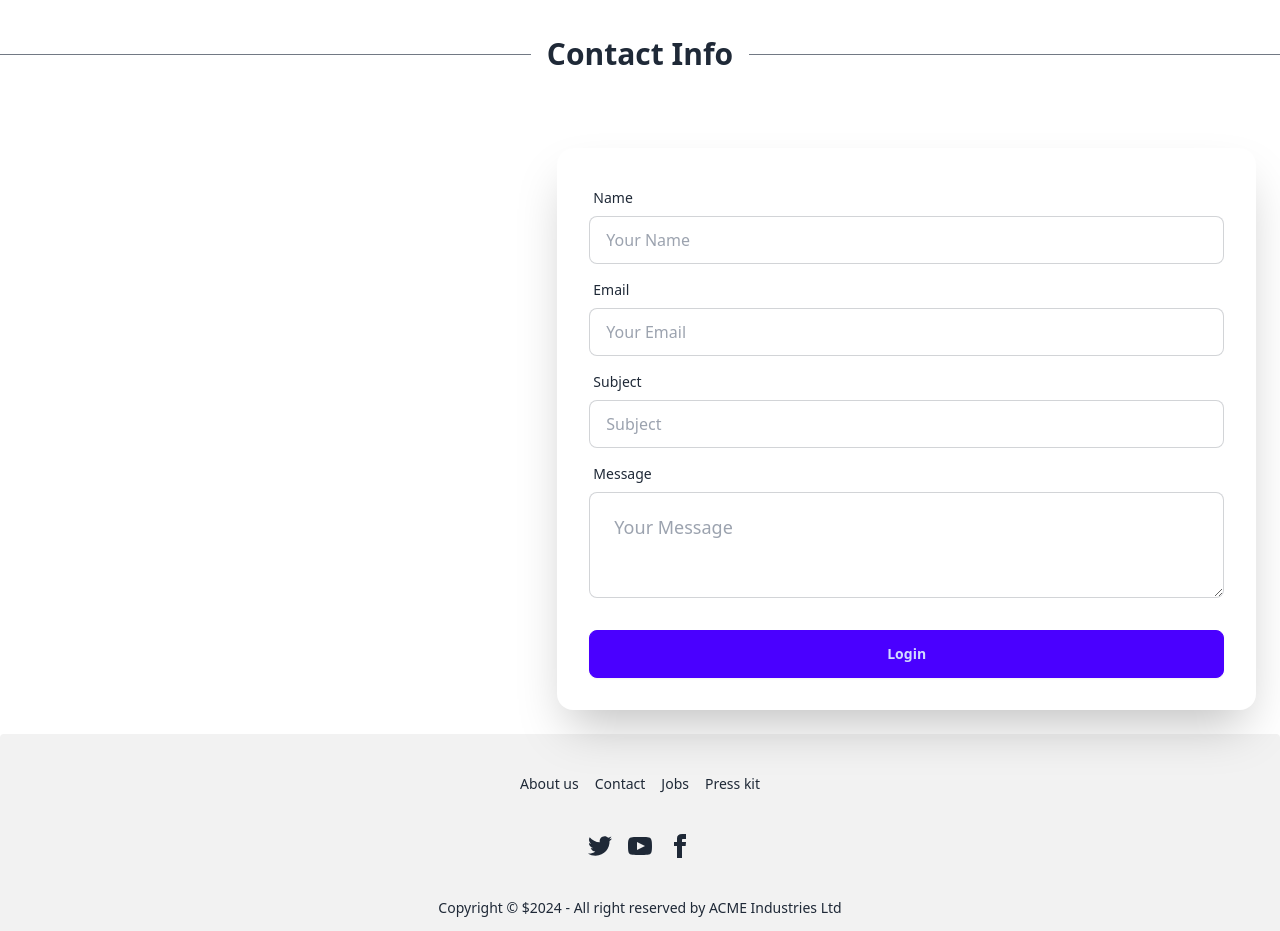
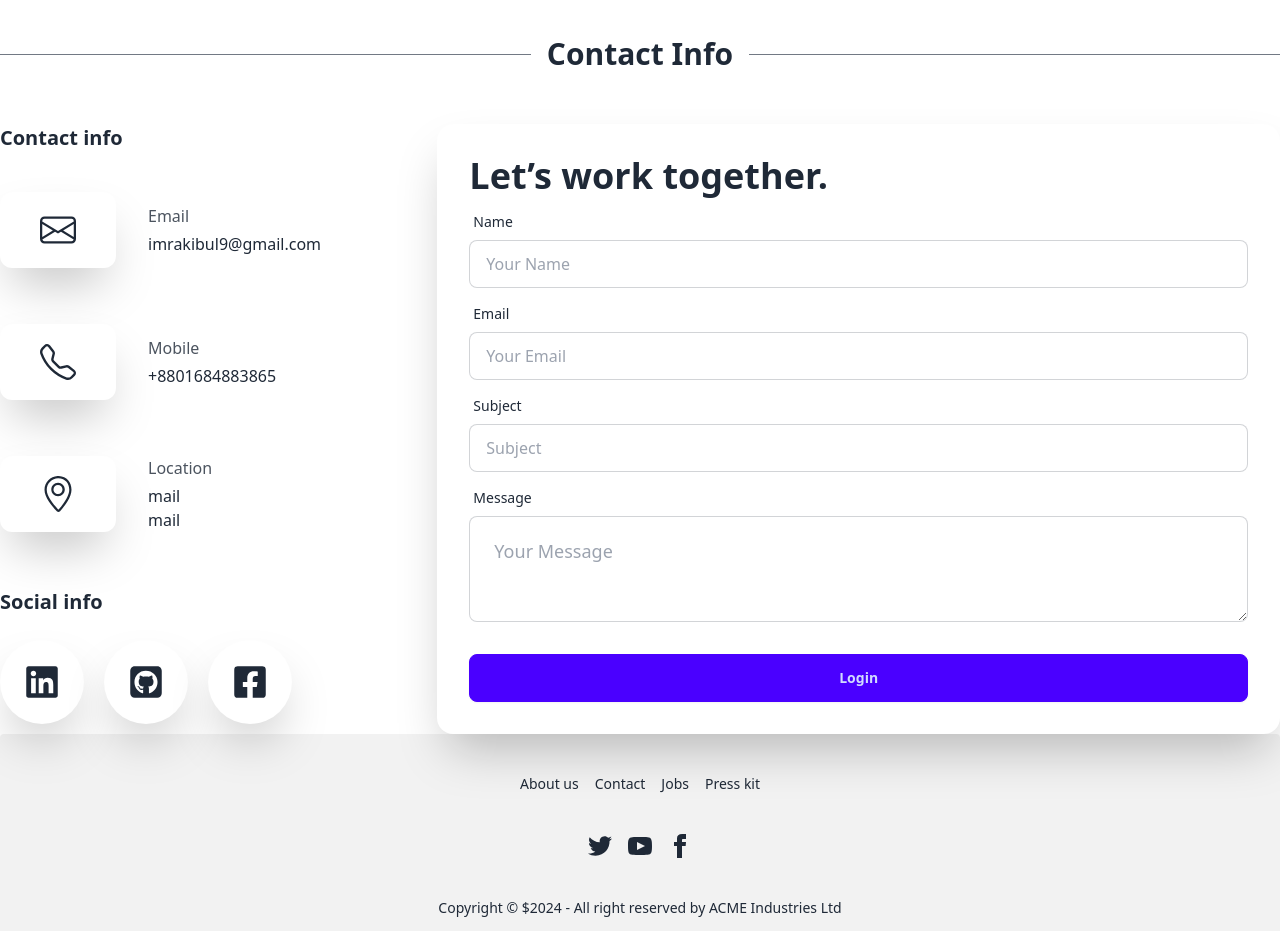
Before and after one commit to rjspyk5/web-dev-portfolio, a React (Vite) app: page / in a window 1280 px wide. Shown: the part 604-1535 px from the top of the page. Built offline with nearby package versions, Linux system fonts and the light colour scheme.

Commit message:
stuctured:basic contact section stuctured

```diff
--- a/package.json
+++ b/package.json
@@ -12,6 +12,7 @@
   "dependencies": {
     "react": "^18.3.1",
     "react-dom": "^18.3.1",
+    "react-icons": "^5.2.1",
     "react-router-dom": "^6.24.0"
   },
   "devDependencies": {
--- a/src/components/Contact/Contact.jsx
+++ b/src/components/Contact/Contact.jsx
@@ -1,12 +1,52 @@
-import React from "react";
+import { ContactDetailsIteam } from "./ContactDetailsIteam";
+import { BsEnvelope, BsTelephone } from "react-icons/bs";
+import { FaFacebookSquare, FaLinkedin } from "react-icons/fa";
+import { FaSquareGithub } from "react-icons/fa6";
+import { SlLocationPin } from "react-icons/sl";
 
 export const Contact = () => {
   return (
-    <div className="grid grid-cols-1 md:grid-cols-12">
-      <div className=" md:col-span-5"></div>
-      <div className=" md:col-span-7 p-6 rounded-lg">
+    <div className="grid grid-cols-1 gap-16 md:gap-8 md:grid-cols-12">
+      <div className=" md:col-span-4">
+        <p className="mb-10 font-semibold text-xl ">Contact info</p>
+        <div>
+          <div className="space-y-14">
+            <ContactDetailsIteam
+              text="Email"
+              logo={<BsEnvelope size={36} />}
+              contactDetails={["imrakibul9@gmail.com"]}
+            />
+            <ContactDetailsIteam
+              text="Mobile"
+              logo={<BsTelephone size={36} />}
+              contactDetails={["+8801684883865"]}
+            />
+
+            <ContactDetailsIteam
+              text="Location"
+              logo={<SlLocationPin size={36} />}
+              contactDetails={["mail", "mail"]}
+            />
+          </div>
+
+          <p className="mt-14 mb-6 font-semibold text-xl ">Social info</p>
+          <div className="flex  gap-5">
+            <div className="flex justify-center items-center p-6 rounded-full bg-base-100 shadow-2xl">
+              <FaLinkedin size={36} />
+            </div>
+            <div className="flex justify-center items-center p-6 rounded-full bg-base-100 shadow-2xl">
+              <FaSquareGithub size={36} />
+            </div>
+            <div className="flex justify-center items-center p-6 rounded-full bg-base-100 shadow-2xl">
+              <FaFacebookSquare size={36} />
+            </div>
+          </div>
+        </div>
+      </div>
+      <div className=" md:col-span-8  rounded-lg">
         <div className="card bg-base-100 w-full shrink-0 shadow-2xl">
           <form className="card-body">
+            <h1 className="text-4xl font-bold">Let’s work together.</h1>
             <div className="form-control">
               <label className="label">
                 <span className="label-text">Name</span>
@@ -42,7 +82,7 @@ export const Contact = () => {
 
               <textarea
                 placeholder="Your Message"
-                className="textarea textarea-bordered textarea-lg w-full"
+                className="textarea textarea-bordered textarea-lg  w-full"
               ></textarea>
             </div>
 
--- /dev/null
+++ b/src/components/Contact/ContactDetailsIteam.jsx
@@ -0,0 +1,14 @@
+export const ContactDetailsIteam = ({ text, logo, contactDetails }) => {
+  return (
+    <div className="flex gap-8 items-center">
+      <div className="py-5 px-10 rounded-xl flex bg-base-100 shadow-2xl justify-center items-center">
+        {logo}
+      </div>
+      <div>
+        <p className="opacity-80 mb-1">{text}</p>
+        <p>{contactDetails[0]}</p>
+        <p>{contactDetails[1] && contactDetails[1]}</p>
+      </div>
+    </div>
+  );
+};
```
Also changed, not shown: 1 other file (tests, documents, lock files or other folders).
